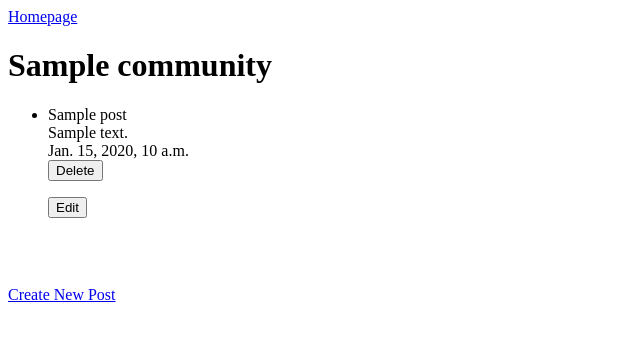
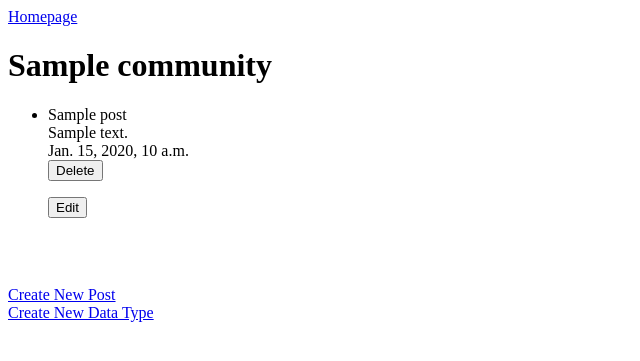
Before and after one commit to batidibek/community_information_management_platform, a Django app: a page that uses vircom/templates/vircom/community_detail.html in a window 1280 px wide. Shown: the top 361 px of the page, without its empty margins (0-640 px from the left). Run offline with Django 3.2, Linux system fonts and the light colour scheme; tables that the repository leaves empty hold one stand-in row (values such as "Sample post").

Commit message:
create new data type

```diff
--- a/vircom/templates/vircom/community_detail.html
+++ b/vircom/templates/vircom/community_detail.html
@@ -1,5 +1,5 @@
 <a href="{% url 'vircom:index' %}">Homepage</a>
-<h1>{{ community }}</h1>
+<h1>{{ community.name }}</h1>
 
 {% if post_list %}
     <ul>
@@ -14,3 +14,4 @@
 {% endif %}
 
 <div><a href="{% url 'vircom:new_post' community.name %}">Create New Post</a></div>
+<div><a href="{% url 'vircom:new_data_type' community.name ''%}">Create New Data Type</a></div>
--- a/vircom/templates/vircom/new_data_type.html
+++ b/vircom/templates/vircom/new_data_type.html
@@ -1,6 +1,6 @@
-<h1>Create a new data type for {{ community }}</h1>
+<h1>Create a new data type for {{ community.name }}</h1>
 {% if error_message %}<p style="color: red"><strong>{{ error_message }}</strong></p>{% endif %}
-<form action="{% url 'vircom:create_data_type' community.id %}" method="post">
+<form action="{% url 'vircom:create_data_type' community.id data_type.id%}" method="post">
     {% csrf_token %}
     <p>Name: <input type="text" name="title"></p>
     <form action="{% url 'vircom:new_field' community.id data_type.id%}"><button type='add new field'>Delete</button></form>
--- a/vircom/templates/vircom/new_post.html
+++ b/vircom/templates/vircom/new_post.html
@@ -1,4 +1,4 @@
-<h1>Create a new post for {{ community }}</h1>
+<h1>Create a new post for {{ community.name }}</h1>
 {% if error_message %}<p style="color: red"><strong>{{ error_message }}</strong></p>{% endif %}
 <form action="{% url 'vircom:create_post' community.id %}" method="post">
     {% csrf_token %}
--- a/vircom/urls.py
+++ b/vircom/urls.py
@@ -17,5 +17,5 @@ urlpatterns = [
     path('<str:community_id>/<str:post_id>/delete-post/', views.delete_post, name='delete_post'),
     path('<str:community_id>/<str:post_id>/change-post/', views.change_post, name='change_post'),
     path('<str:community_id>/create-data-type/<str:data_type_id>', views.create_data_type, name='create_data_type'),
-    path('<str:community_name>/add-field/<str:data_type_id>', views.add_field, name='add_field'),
+    path('<str:community_id>/add-field/<str:data_type_id>', views.add_field, name='add_field'),
 ]
--- a/vircom/views.py
+++ b/vircom/views.py
@@ -85,10 +85,13 @@ def change_post(request, community_id, post_id):
         post.save()
         return HttpResponseRedirect(reverse('vircom:community_detail', args=(community.name,)))
 
-def new_data_type(request, community_name):
+def new_data_type(request, community_name, data_type_id):
     community = get_object_or_404(Community, name=community_name)
-    data_type = DataType(name="", community=community, fields = {})
-    data_type.save()
+    if data_type_id == '':
+        data_type = DataType(name="", community=community, fields = {})
+        data_type.save()
+    else:
+        data_type = DataType.objects.get(pk=data_type_id)
     context = {
         'community': community,
         'data_type': data_type,
@@ -99,18 +102,33 @@ def create_data_type(request, community_id, data_type_id):
     community = get_object_or_404(Community, pk=community_id)
     data_type = DataType.objects.get(pk=data_type_id)
     data_type.title = request.POST['title']
-    post = Post(title=title, body=body, pub_date=datetime.datetime.now(),community=community)
-    if post.title == "" or post.body == "":
-        return render(request, 'vircom/new_post.html', {
+    if data_type.title == "":
+        return render(request, 'vircom/new_data_type.html', {
             'community': community,
-            'error_message': "Title and Body fields cannot be empty.",
+            'error_message': "Title field cannot be empty.",
+        })
+    elif data_type.fields == {}:
+        return render(request, 'vircom/new_data_type.html', {
+            'community': community,
+            'error_message': "You need to add at least one custom field.",
         })
     else:
-        post.save()
+        data_type.save()
         return HttpResponseRedirect(reverse('vircom:community_detail', args=(community.name,)))
 
-def new_field(request):
-    pass
+def new_field(request, community_name, data_type_id):
+    community = get_object_or_404(Community, name=community_name)
+    data_type = get_object_or_404(DataType, id=data_type_id)
+    context = {
+        'community': community,
+        'data_type': data_type,
+    }
+    #TO DO not complete yet
+    return render(request, 'vircom/new_field.html', context)
 
-def add_field(request):
-    pass
+
+def add_field(request, community_id, data_type_id):
+    community = get_object_or_404(Community, pk=community_id)
+    data_type = DataType.objects.get(pk=data_type_id)
+    #TO DO not complete yet
+    return HttpResponseRedirect(reverse('vircom:new_data_type', args=(community.name,)))
```
Also changed, not shown: vircom/templates/vircom/new_field.html (added, +8 -0 lines).
